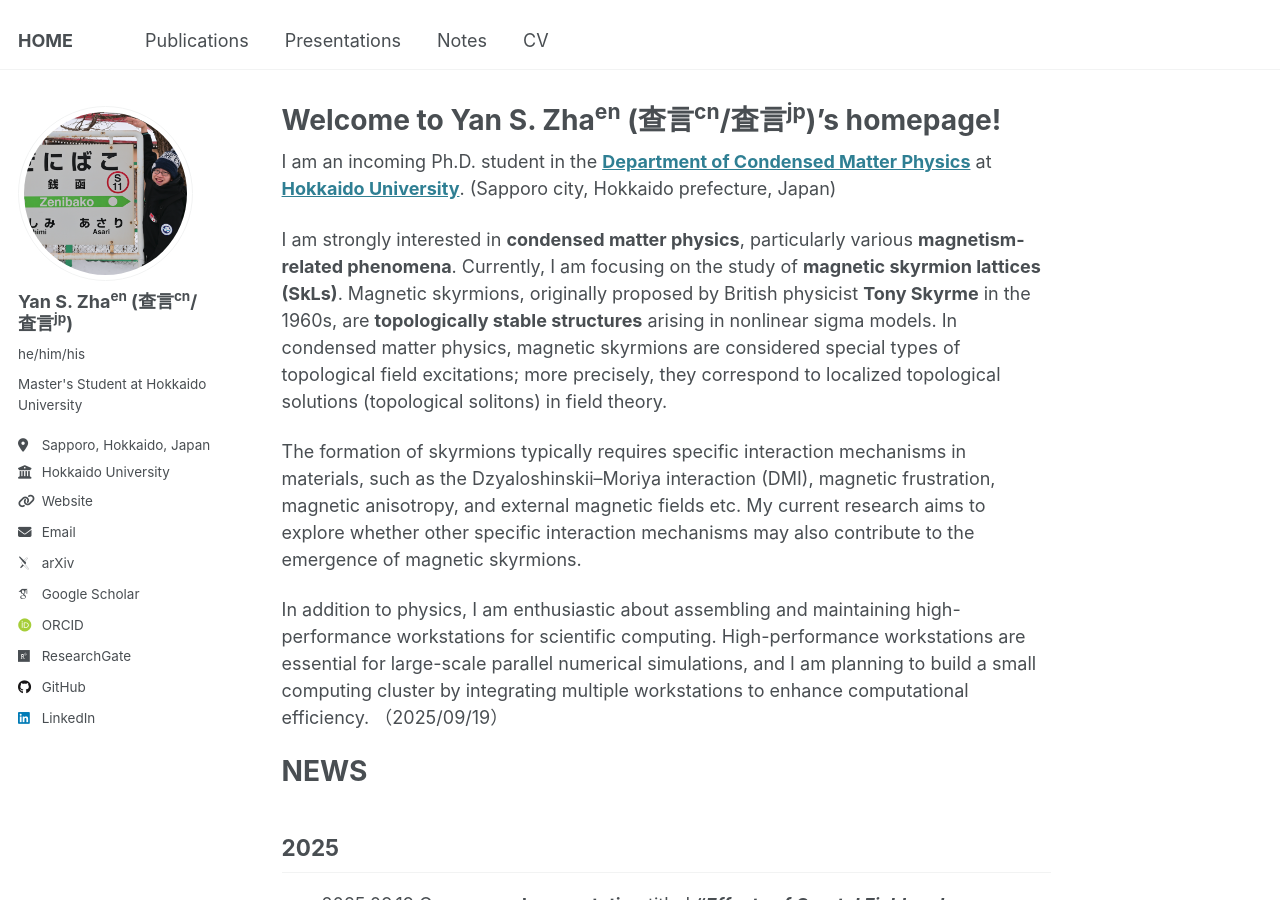
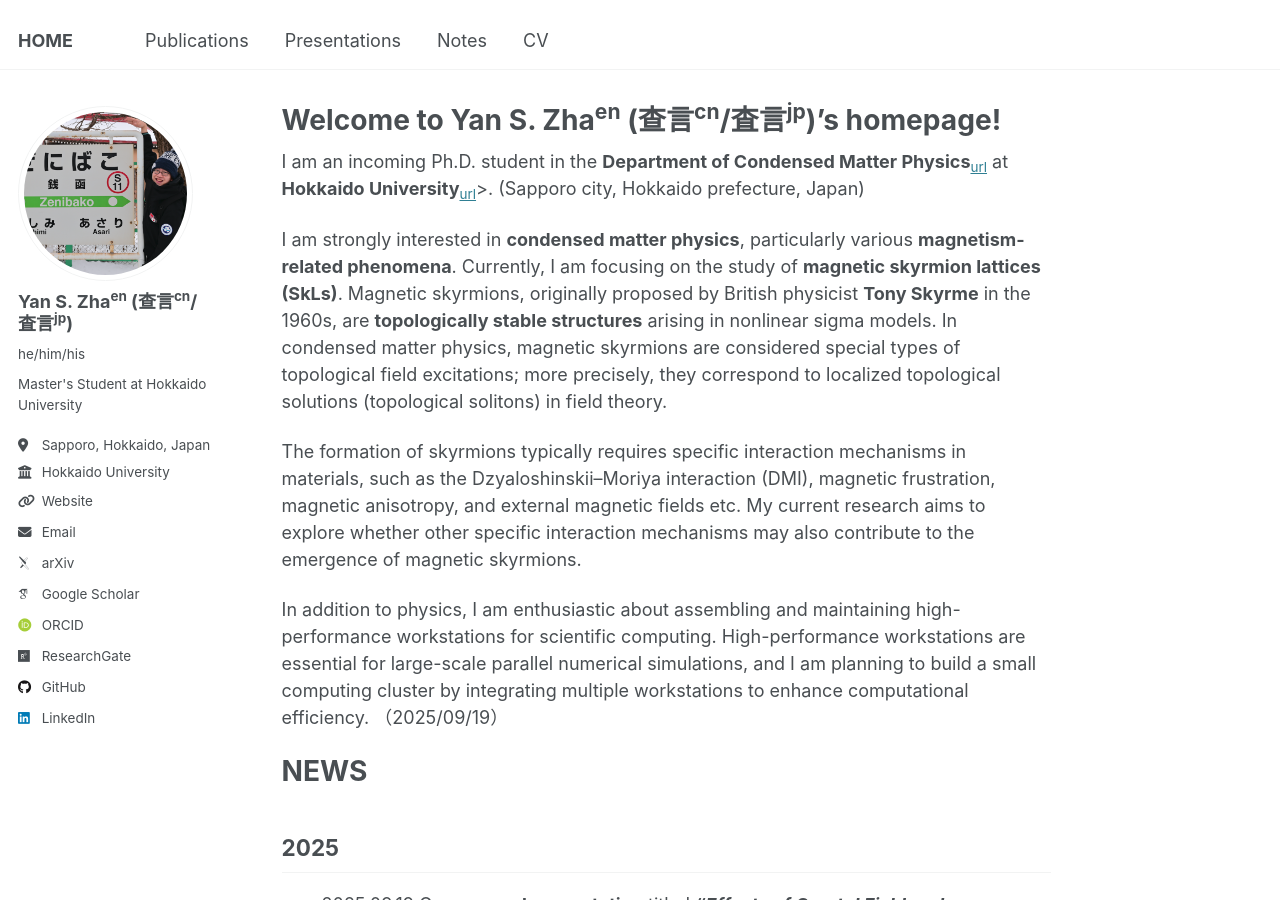
Before and after one commit to yzhacn/yzhacn.github.io, a Jekyll site: the page built from _pages/about.md, in a window 1280 px wide and 900 px high. Built offline with Jekyll 4.4.1, drawn with Linux system fonts in a browser that asks for light colours; some web fonts are replaced.

Commit message:
Update about.md

```diff
--- a/_pages/about.md
+++ b/_pages/about.md
@@ -6,7 +6,7 @@ redirect_from:
   - /about/
   - /about.html
 ---
-I am an incoming Ph.D. student in the **[Department of Condensed Matter Physics](https://www2.sci.hokudai.ac.jp/gs/en/dcmp)** at **[Hokkaido University](https://www.global.hokudai.ac.jp/)**. (Sapporo city, Hokkaido prefecture, Japan)
+I am an incoming Ph.D. student in the **Department of Condensed Matter Physics**<sub>[url](https://www2.sci.hokudai.ac.jp/gs/en/dcmp)</sub> at **Hokkaido University**<sub>[url](https://www.global.hokudai.ac.jp/)</sub>>. (Sapporo city, Hokkaido prefecture, Japan)
 
 I am strongly interested in **condensed matter physics**, particularly various **magnetism-related phenomena**.
 Currently, I am focusing on the study of **magnetic skyrmion lattices (SkLs)**.
```
